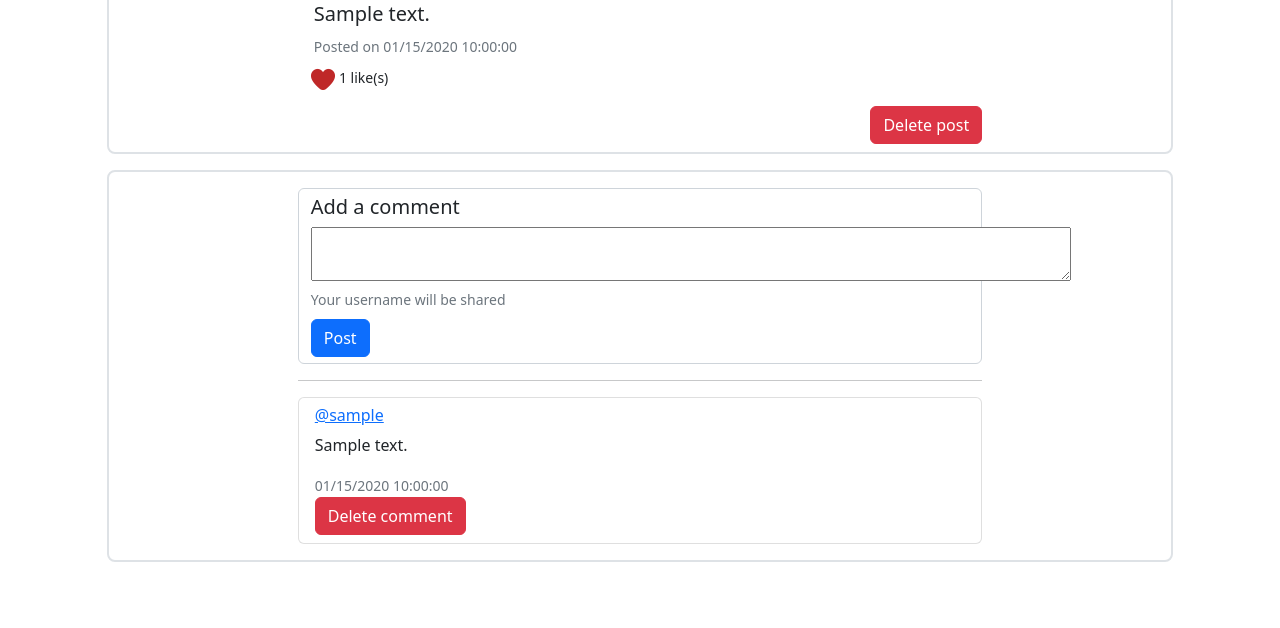
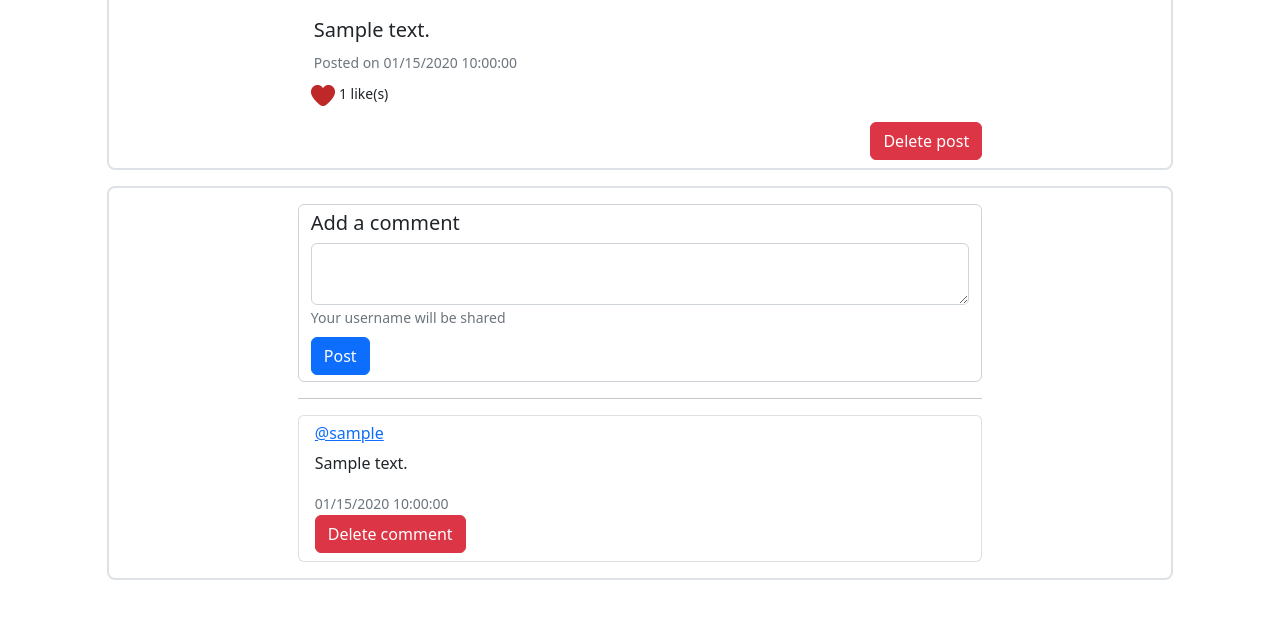
Before and after one commit to gabrielmj23/CherryPics, a Flask app: page /posts/1 in a window 1280 px wide. Shown: the part 436-1064 px from the top of the page. Before the commit the page ends 998 px from the top, so only its background shows below. Run offline with Flask 2, Linux system fonts and the light colour scheme; the visitor is signed in with stand-in values (Sample User, id 1); a database or web service that is not in the repository returns one stand-in record (values such as "Sample title"); some libraries are stand-ins or nearby versions.

Commit message:
Changes for better layout and responsiveness

```diff
--- a/templates/layout.html
+++ b/templates/layout.html
@@ -5,8 +5,8 @@
     <meta name="viewport" content="initial-scale=1, width=device-width">
 
     <!-- Add styles (Bootstrap and local) -->
-    <link href="/static/styles.css" rel="stylesheet">
     <link href="https://cdn.jsdelivr.net/npm/bootstrap@5.2.0/dist/css/bootstrap.min.css" rel="stylesheet" integrity="sha384-gH2yIJqKdNHPEq0n4Mqa/HGKIhSkIHeL5AyhkYV8i59U5AR6csBvApHHNl/vI1Bx" crossorigin="anonymous">
+    <link href="{{ url_for('static', filename='styles.css') }}" type="text/css" rel="stylesheet">
 
     <title>CherryPics - {% block title %}{% endblock %}</title>
   </head>
@@ -20,11 +20,11 @@
       <div class='collapse navbar-collapse' id='navbarSupportedContent'>
         <ul class='navbar-nav me-auto mb-2 mb-lg-0'>
 
-          <li class='nav-item'>
+          <li class='nav-item p-2'>
             <a class='nav-link text-light' href='/'>Home</a>
           </li>
 
-          <li class='nav-item pe-2'>
+          <li class='nav-item p-2'>
             <a href="/new">
               <button type="button" class="btn btn-primary">
                 New Post
@@ -32,7 +32,7 @@
             </a>
           </li>
 
-          <li class='nav-item pe-2'>
+          <li class='nav-item p-2'>
             <a href="{{ '/users/%s' % session.user_id }}">
               <button type="button" class="btn btn-success">
                 Your account
@@ -40,7 +40,7 @@
             </a>
           </li>
 
-          <li class='nav-item'>
+          <li class='nav-item p-2'>
             <a href="/logout">
               <button type="button" class="btn btn-danger">
                 Log out
--- a/templates/postview.html
+++ b/templates/postview.html
@@ -6,15 +6,13 @@
 
 {% block main %}
   <div class="container-fluid">
-    <div class="row">
-      <div class="col-1"></div>
+    <div class="row justify-content-center">
 
-      <div class="col-10">
-        <div class="row mt-3 border border-2 rounded-3">
-          <div class="col-2"></div>
+      <div class="col-lg-10">
+        <div class="row mt-3 border border-2 rounded-3 justify-content-center">
 
-          <div class="col-8">
-            <img src="{{ '/%s' % post[4] }}" alt="{{ 'Post from %s' % post[1] }}" class="mt-3 img-fluid mx-auto d-block"/>
+          <div class="col-lg-8">
+            <img src="{{ '/%s' % post[4] }}" alt="{{ 'Post from %s' % post[1] }}" class="mt-3 img-fluid mx-auto d-block" style="max-height: 450px;"/>
             <p class="ms-3 mt-2">Post from <a class="fw-bold" href="{{ '/users/%s' % post[0] }}">@{{post[1]}}</a></p>
             <h5 class="ms-3">{{ post[3] }}</h5>
             <small class="text-secondary ms-3">Posted on {{ post[5].strftime('%m/%d/%Y %H:%M:%S') }}</small>
@@ -37,13 +35,11 @@
             {% endif %}
           </div>
 
-          <div class="col-2"></div>
         </div>
 
-        <div class="row mt-3 mb-5 border border-2 rounded-3">
-          <div class="col-2"></div>
+        <div class="row mt-3 mb-5 border border-2 rounded-3 justify-content-center">
 
-          <div class="col-8">
+          <div class="col-lg-8">
             <form class="form-control text-start mt-3" method="post" action="{{ '/posts/%s/comments' % post[2] }}">
               <h5>Add a comment</h5>
               <textarea
@@ -51,9 +47,9 @@
                 name="content"
                 required
                 maxlength="255"
-                cols="80">
+                cols="80"
+                class="form-control">
               </textarea>
-              <br/>
               <small class="text-secondary">Your username will be shared</small>
               <br/>
               <button class="btn btn-primary mt-2" type="submit">Post</button>
@@ -79,12 +75,9 @@
               </div>
             {% endif %}
           </div>
-
-          <div class="col-2"></div>
         </div>
       </div>
 
-      <div class="col-1"></div>
     </div>
   </div>
 {% endblock %}
```
Also changed, not shown: templates/index.html (+6 -7 lines), templates/login.html (+4 -7 lines), templates/newpost.html (+3 -5 lines), templates/signup.html (+6 -8 lines), templates/userview.html (+5 -7 lines).
